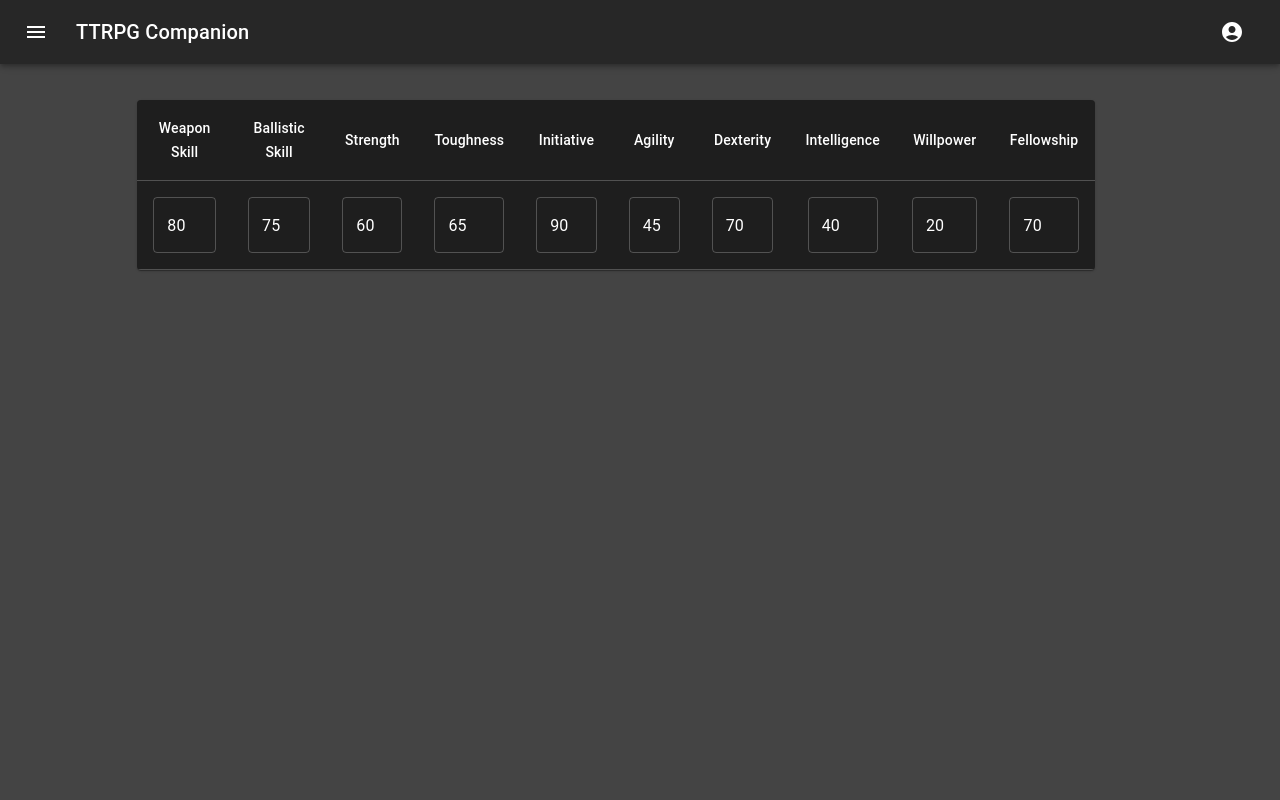
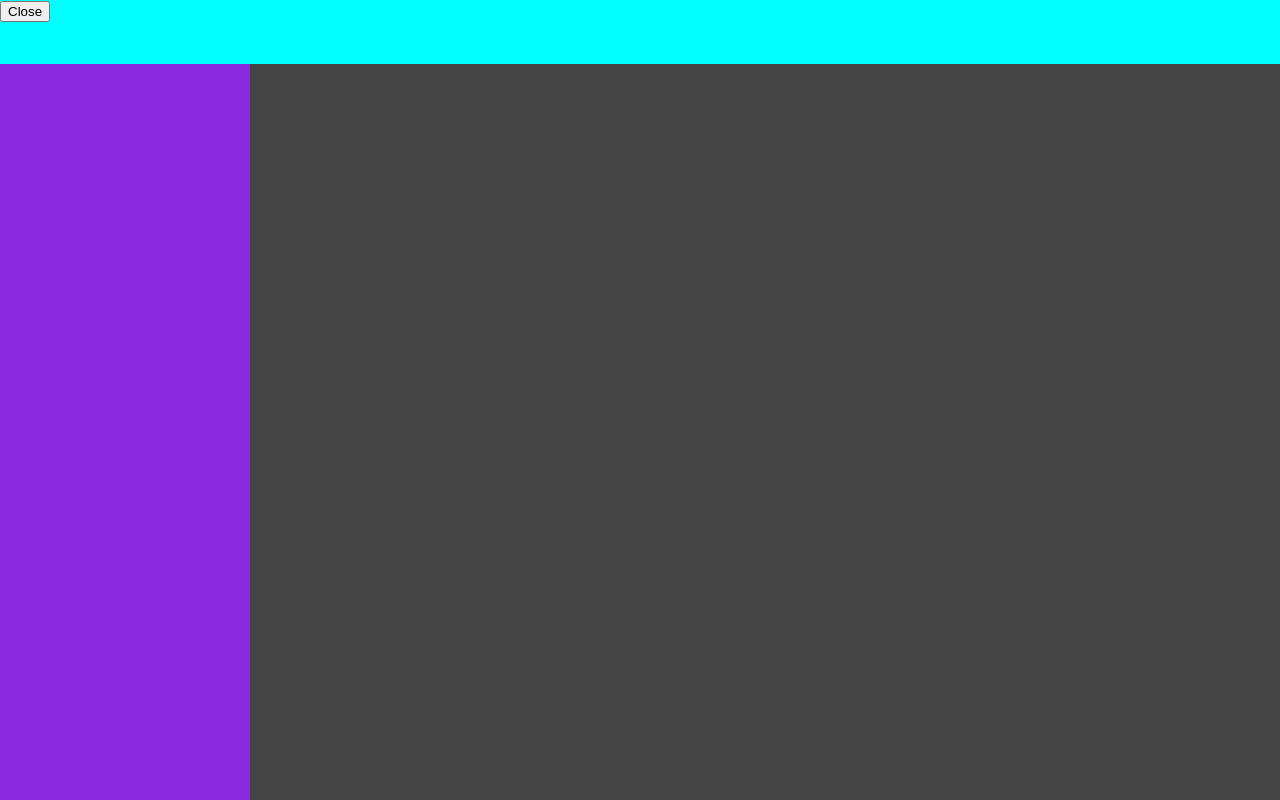
Before and after one commit to PJ-Leyden/ttrpg-companion, a React (Create React App) app: page / in a window 1280 px wide. Built offline with nearby package versions, Linux system fonts and the light colour scheme.

Commit message:
Worked on menu opening and closing

```diff
--- /dev/null
+++ b/src/common/framework/MainLayout.module.css
@@ -0,0 +1,52 @@
+.CoreContainer {
+    margin-top: 100px;
+    margin-left: 0px !important;
+    margin-right: 0px !important;
+    flex-grow: 1;
+}
+
+.LeftNav {
+    background-color: blueviolet;
+    width: 80px;
+    height: 100%;
+    margin-top: 64px;
+}
+
+.GridClass {
+    height: 100%;
+}
+
+.top {
+    display: block;
+}
+
+.appBar {
+    width: 100%;
+    height: 64px;
+    background-color: aqua;
+}
+
+.test {
+    width: 250px;
+    height: Calc(100vh - 64px);
+    background-color: blueviolet;
+    transition: width 0.8s ease-out;
+    /* animation: example 0.8s reverse ease-out; */
+}
+
+.testStart {
+    width: 64px;
+}
+
+.testEnd {
+    width: 250px;
+}
+
+@keyframes example {
+    from {
+        width: 250px;
+    }
+    to {
+        width: 64px;
+    }
+}
--- a/src/common/framework/MainLayout.tsx
+++ b/src/common/framework/MainLayout.tsx
@@ -1,5 +1,5 @@
 import { ReactElement } from "react";
-import styles from "../../App.module.css";
+import styles from "./MainLayout.module.css";
 import { IWarhammerCharacteristics } from "../../warhammer/models";
 import {
     AppBar,
@@ -15,6 +15,7 @@ import {
     ListItemButton,
     ListItemIcon,
     ListItemText,
+    Grid,
 } from "@mui/material";
 import WarhammerCharacterSheet from "../../warhammer/WarhammerCharacterSheet";
 import MenuIcon from "@mui/icons-material/Menu";
@@ -42,6 +43,7 @@ const MainLayout: React.FC<IMainLayoutProps> = (props) => {
 
     const [anchorEl, setAnchorEl] = useState<null | HTMLElement>();
     const [drawerOpen, setDrawerOpen] = useState<boolean>(false);
+    const [drawerOpen2, setDrawerOpen2] = useState<boolean>(true);
 
     const handleMenu = (event: React.MouseEvent<HTMLElement>) => {
         setAnchorEl(event.currentTarget);
@@ -51,8 +53,7 @@ const MainLayout: React.FC<IMainLayoutProps> = (props) => {
         setAnchorEl(null);
     };
 
-    return (
-        <>
+    const AppMenu = (
         <AppBar>
             <Toolbar>
                 <IconButton
@@ -65,11 +66,7 @@ const MainLayout: React.FC<IMainLayoutProps> = (props) => {
                 >
                     <MenuIcon />
                 </IconButton>
-                    <Typography
-                        variant="h6"
-                        component="div"
-                        sx={{ flexGrow: 1 }}
-                    >
+                <Typography variant="h6" component="div" sx={{ flexGrow: 1 }}>
                     TTRPG Companion
                 </Typography>
                 <IconButton
@@ -109,19 +106,53 @@ const MainLayout: React.FC<IMainLayoutProps> = (props) => {
                                 <ListItemIcon>
                                     <FileOpenIcon />
                                 </ListItemIcon>
-                                    <ListItemText
-                                        primary={"Create New Sheet"}
-                                    />
+                                <ListItemText primary={"Create New Sheet"} />
                             </ListItemButton>
                         </ListItem>
                     </List>
                 </Drawer>
             </Toolbar>
         </AppBar>
+    );
+
+    const handleClick = () => {
+        const menu = document.getElementById("bork");
+        if (menu !== null) {
+            if (menu.style.width !== "64px") {
+                menu.style.width = "64px";
+            } else {
+                menu.style.width = "250px";
+            }
+        }
+    };
+
+    return (
+        <div className={styles.top}>
+            {/* {AppMenu}
+            <Grid container className={styles.GridClass}>
+                <Grid item>
+                    <Container className={styles.LeftNav}>
+                        <Container>Hello</Container>
+                    </Container>
+                </Grid>
+                <Grid item>
                     <Container className={styles.CoreContainer}>
                         <WarhammerCharacterSheet sheet={initSheet} />
                     </Container>
-        </>
+                </Grid>
+            </Grid> */}
+            <div className={styles.appBar}>
+                <button onClick={() => setDrawerOpen2(!drawerOpen2)}>
+                    Close
+                </button>
+            </div>
+            <div
+                id="bork"
+                className={`${styles.test} ${
+                    drawerOpen2 ? styles.testEnd : styles.testStart
+                }`}
+            />
+        </div>
     );
 };
 
```
Lines whose indentation alone changed are shown as unchanged.
